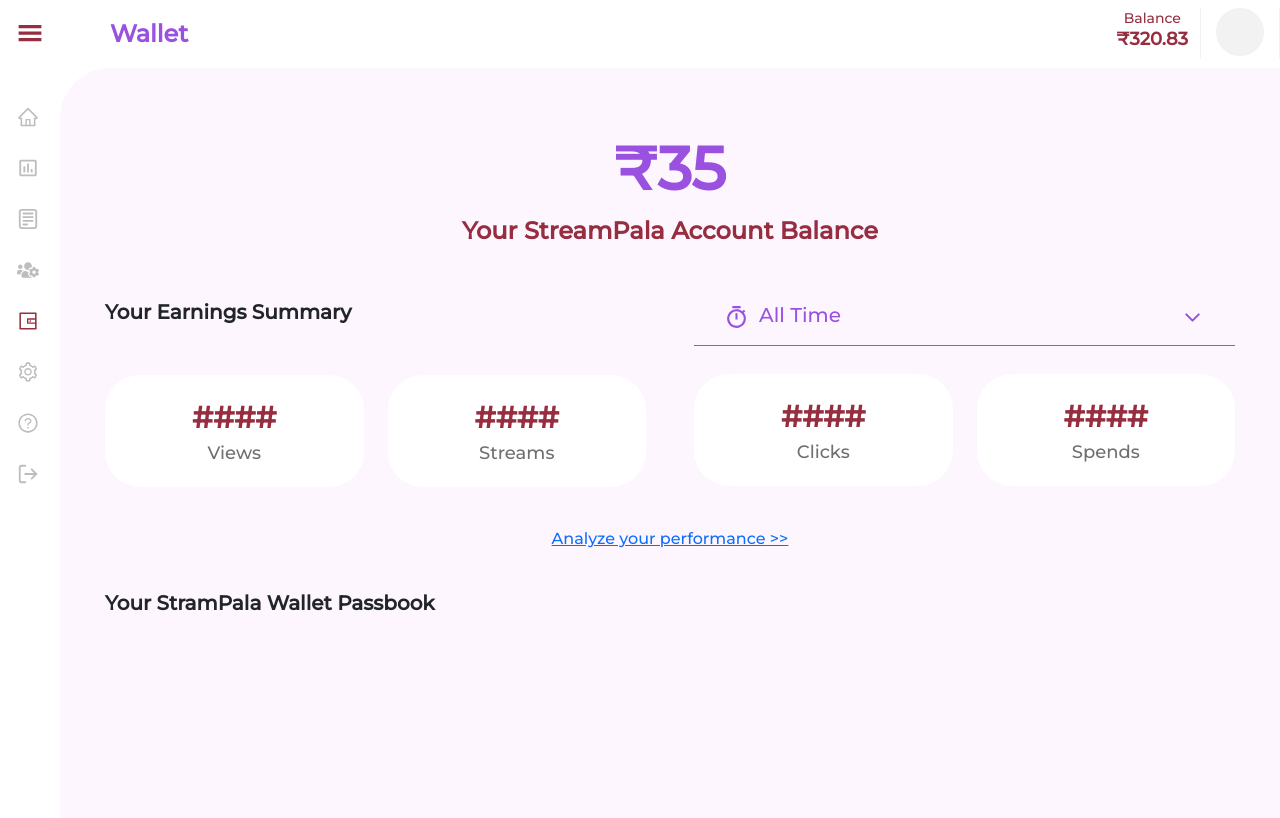
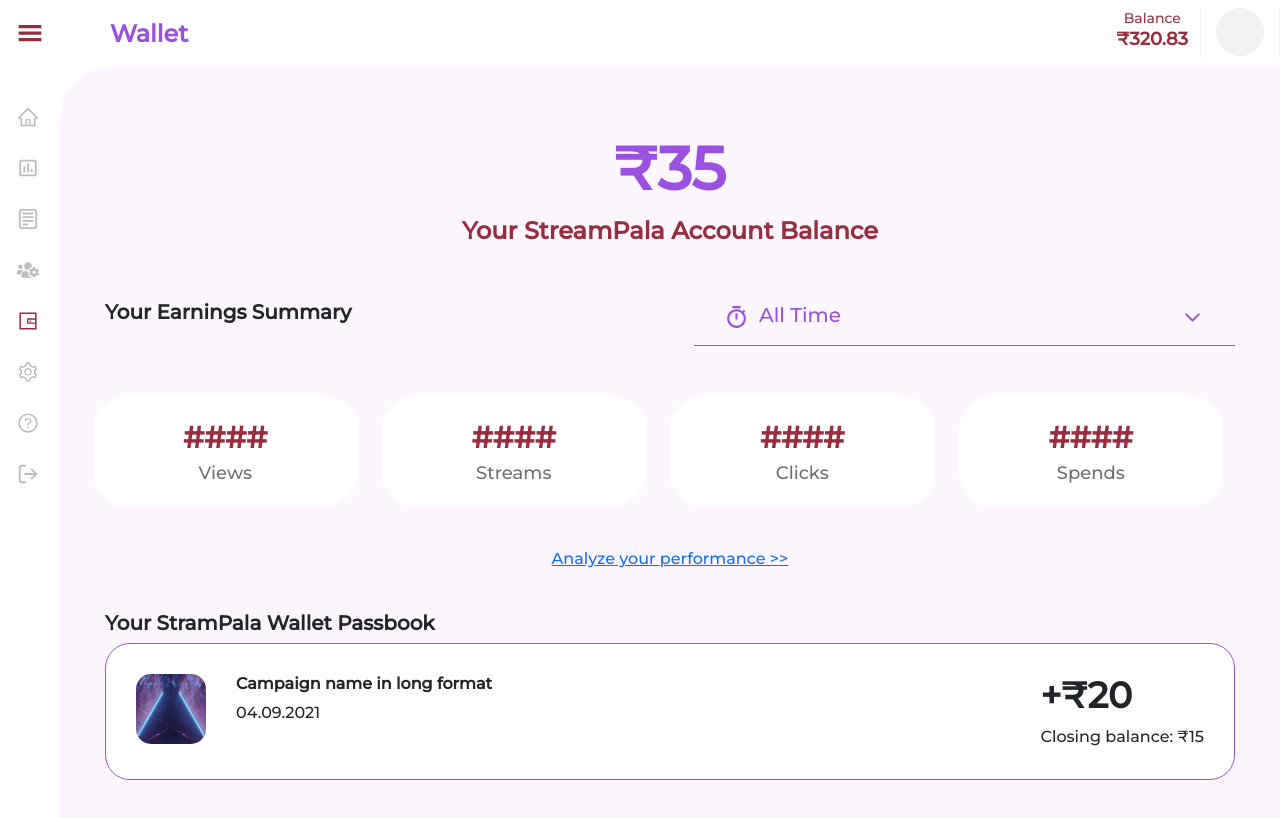
Before and after one commit to Adityaaj18/tnl-assignment, a React (Create React App) app: page /wallet in a window 1280 px wide. Shown: the top 818 px of the page. Built offline with nearby package versions, Linux system fonts and the light colour scheme.

Commit message:
wallet passbok

```diff
--- a/src/components/Wallet.js
+++ b/src/components/Wallet.js
@@ -6,6 +6,8 @@
 import { HiOutlineSpeakerphone } from 'react-icons/hi'
 import { FiChevronDown } from 'react-icons/fi'
 import { RiTimerLine } from 'react-icons/ri'
+
+import '../styles/wallet.css'
 
 const Wallet = () => {
    const [menuCollapse, setMenuCollapse] = useState(true)
@@ -20,27 +22,11 @@
          <Header menuIconClick={menuIconClick} />
          <Sidebar menuCollapse={menuCollapse} />
          <div className="main-content">
-            <div style={{ textAlign: 'center', marginTop: '30px' }}>
-               <h1
-                  style={{
-                     fontSize: '60px',
-                     fontWeight: '600',
-                     color: '#9B51E0'
-                  }}
-               >
-                  ₹35
-               </h1>
-               <p
-                  style={{
-                     color: '#962E40',
-                     fontSize: '24px',
-                     fontWeight: '600'
-                  }}
-               >
-                  Your StreamPala Account Balance{' '}
-               </p>
+            <div className="wallet-balance">
+               <h1>₹35</h1>
+               <p>Your StreamPala Account Balance </p>
             </div>
-            <div style={{ padding: '20px' }}>
+            <div className="your-earnings-summary">
                <div className="row gx-5 gy-4">
                   <div className="col-lg-6">
                      <div>
@@ -52,84 +38,8 @@
                            </div>
                         </div>
                      </div>
-                     <div
-                        className="row gy-2 gx-4"
-                        style={{ marginTop: '20px' }}
-                     >
-                        <div className="col-lg-6">
-                           <div
-                              style={{
-                                 backgroundColor: '#fff',
-                                 borderRadius: '35px',
-                                 padding: '20px'
-                              }}
-                           >
-                              <div
-                                 style={{
-                                    textAlign: 'center'
-                                 }}
-                              >
-                                 <p
-                                    style={{
-                                       margin: '0px',
-                                       fontSize: '30px',
-                                       color: '#962E40',
-                                       fontWeight: 'bold'
-                                    }}
-                                 >
-                                    ####
-                                 </p>
-                                 <p
-                                    style={{
-                                       margin: '0px',
-                                       fontSize: '18px',
-                                       color: '#6F6F6F'
-                                    }}
-                                 >
-                                    Views
-                                 </p>
-                              </div>
-                           </div>
                   </div>
                   <div className="col-lg-6">
-                           <div
-                              style={{
-                                 backgroundColor: '#fff',
-                                 borderRadius: '35px',
-                                 padding: '20px'
-                              }}
-                           >
-                              <div
-                                 style={{
-                                    textAlign: 'center'
-                                 }}
-                              >
-                                 <p
-                                    style={{
-                                       margin: '0px',
-                                       fontSize: '30px',
-                                       color: '#962E40',
-                                       fontWeight: 'bold'
-                                    }}
-                                 >
-                                    ####
-                                 </p>
-                                 <p
-                                    style={{
-                                       margin: '0px',
-                                       fontSize: '18px',
-                                       color: '#6F6F6F'
-                                    }}
-                                 >
-                                    Streams
-                                 </p>
-                              </div>
-                           </div>
-                        </div>
-                     </div>
-                  </div>
-                  <div className="col-lg-6">
-                     <div>
                      <div style={{ borderBottom: '1px solid #9B51E0' }}>
                         <div
                            style={{
@@ -159,78 +69,52 @@
                         </div>
                      </div>
                   </div>
-                     <div
-                        className="row gy-2 gx-4"
-                        style={{ marginTop: '20px' }}
-                     >
-                        <div className="col-lg-6">
-                           <div
-                              style={{
-                                 backgroundColor: '#fff',
-                                 borderRadius: '35px',
-                                 padding: '20px'
-                              }}
-                           >
+                  <div className="row gy-4">
+                     <div className="col-lg-3">
+                        <div className="earnings-summary-card">
                            <div
                               style={{
                                  textAlign: 'center'
                               }}
                            >
-                                 <p
-                                    style={{
-                                       margin: '0px',
-                                       fontSize: '30px',
-                                       color: '#962E40',
-                                       fontWeight: 'bold'
-                                    }}
-                                 >
-                                    ####
-                                 </p>
-                                 <p
-                                    style={{
-                                       margin: '0px',
-                                       fontSize: '18px',
-                                       color: '#6F6F6F'
-                                    }}
-                                 >
-                                    Clicks
-                                 </p>
+                              <p>####</p>
+                              <p>Views</p>
                            </div>
                         </div>
                      </div>
-                        <div className="col-lg-6">
-                           <div
-                              style={{
-                                 backgroundColor: '#fff',
-                                 borderRadius: '35px',
-                                 padding: '20px'
-                              }}
-                           >
+                     <div className="col-lg-3">
+                        <div className="earnings-summary-card">
                            <div
                               style={{
                                  textAlign: 'center'
                               }}
                            >
-                                 <p
+                              <p>####</p>
+                              <p>Streams</p>
+                           </div>
+                        </div>
+                     </div>
+                     <div className="col-lg-3">
+                        <div className="earnings-summary-card">
+                           <div
                               style={{
-                                       margin: '0px',
-                                       fontSize: '30px',
-                                       color: '#962E40',
-                                       fontWeight: 'bold'
+                                 textAlign: 'center'
                               }}
                            >
-                                    ####
-                                 </p>
-                                 <p
+                              <p>####</p>
+                              <p>Clicks</p>
+                           </div>
+                        </div>
+                     </div>
+                     <div className="col-lg-3">
+                        <div className="earnings-summary-card">
+                           <div
                               style={{
-                                       margin: '0px',
-                                       fontSize: '18px',
-                                       color: '#6F6F6F'
+                                 textAlign: 'center'
                               }}
                            >
-                                    Spends
-                                 </p>
-                              </div>
+                              <p>####</p>
+                              <p>Spends</p>
                            </div>
                         </div>
                      </div>
@@ -239,10 +123,39 @@
                <div style={{ textAlign: 'center', padding: '40px ' }}>
                   <a href="#">Analyze your performance >> </a>
                </div>
-               <div>
+               <div className="passbook-container">
                   <h5 style={{ fontWeight: '700' }}>
                      Your StramPala Wallet Passbook
                   </h5>
+                  <div className="passbook-card">
+                     <div>
+                        <div style={{ display: 'flex' }}>
+                           <img
+                              src={require('../img/profile-bg.png')}
+                              alt=""
+                              className="passbook-pic"
+                              style={{}}
+                           />
+                           <div>
+                              {' '}
+                              <h6
+                                 style={{ fontSize: '16px', fontWeight: '700' }}
+                              >
+                                 Campaign name in long format
+                              </h6>
+                              <span>04.09.2021</span>
+                           </div>
+                        </div>
+                     </div>
+                     <div>
+                        <h1 style={{ fontSize: '36px', fontWeight: '700' }}>
+                           +₹20
+                        </h1>
+                        <p style={{ fontSize: '16px', marginBottom: '0px' }}>
+                           Closing balance: ₹15
+                        </p>
+                     </div>
+                  </div>
                </div>
             </div>
          </div>
--- /dev/null
+++ b/src/styles/wallet.css
@@ -0,0 +1,59 @@
+.wallet-balance{
+    text-align: center;
+    margin-top:30px;
+}
+.wallet-balance h1{
+    font-size: 60px;
+    font-weight: 600;
+    color: #9B51E0;
+}
+
+.wallet-balance p{
+    color: #962E40;
+    font-size: 24px;
+    font-weight: 600;
+}
+
+.your-earnings-summary{
+    padding: 20px  ;
+}
+
+
+.earnings-summary-card{
+    background-color:#fff;
+    border-radius: 35px;
+    padding: 20px;
+}
+.earnings-summary-card p:first-child{
+    margin: 0px;
+    font-size: 30px;
+    color: #962E40;
+    font-weight: bold;
+}
+
+.earnings-summary-card p:nth-child(2){
+    margin: 0px;
+    font-size: 18px;
+    color: #6F6F6F;
+}
+
+.passbook-container {
+}
+
+.passbook-pic{
+   width: 70px;
+   height: 70px;
+   object-fit: cover;
+   border-radius: 15px;
+   margin-right: 30px;
+}
+
+.passbook-card{
+    display: flex;
+    justify-content: space-between;
+    background-color: #fff;
+    padding: 30px  ;
+    border-radius: 25px;
+    border: 1px solid #9B51E0
+
+}
```
Lines whose indentation alone changed are shown as unchanged.
